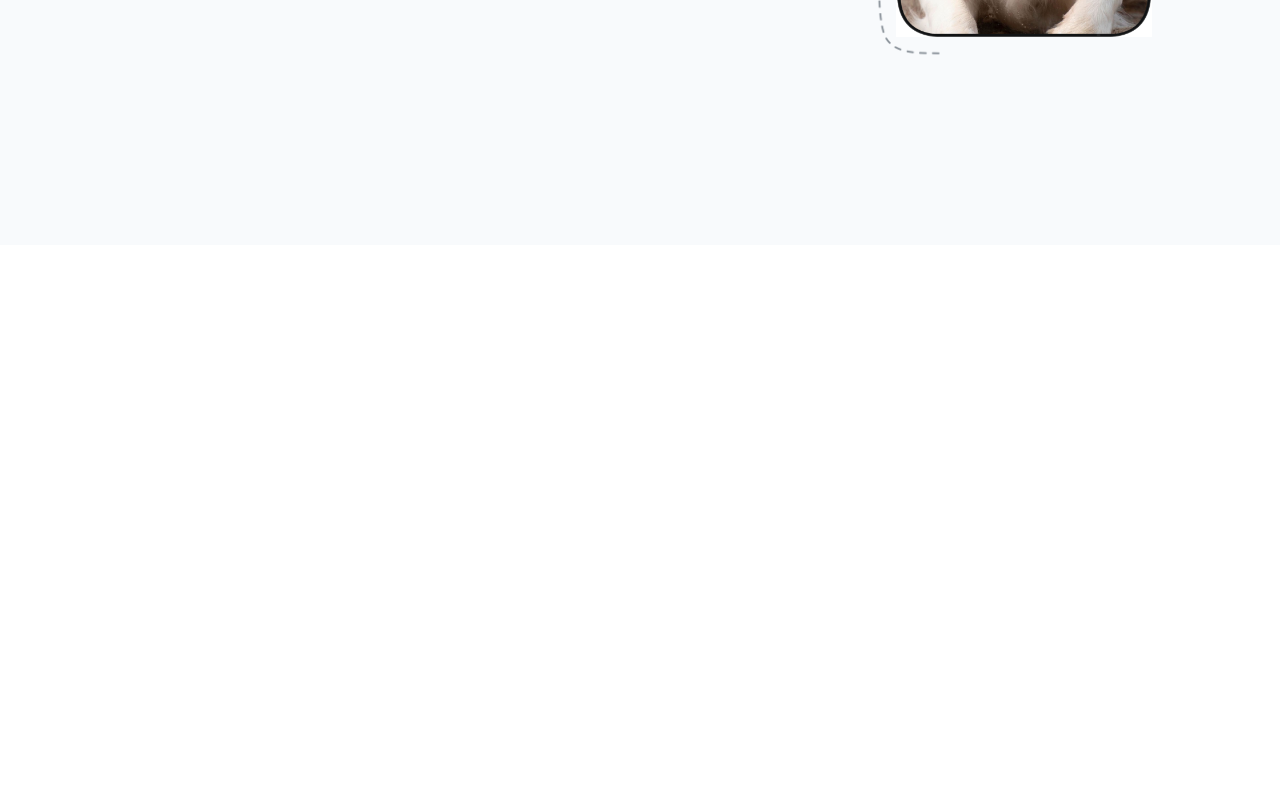
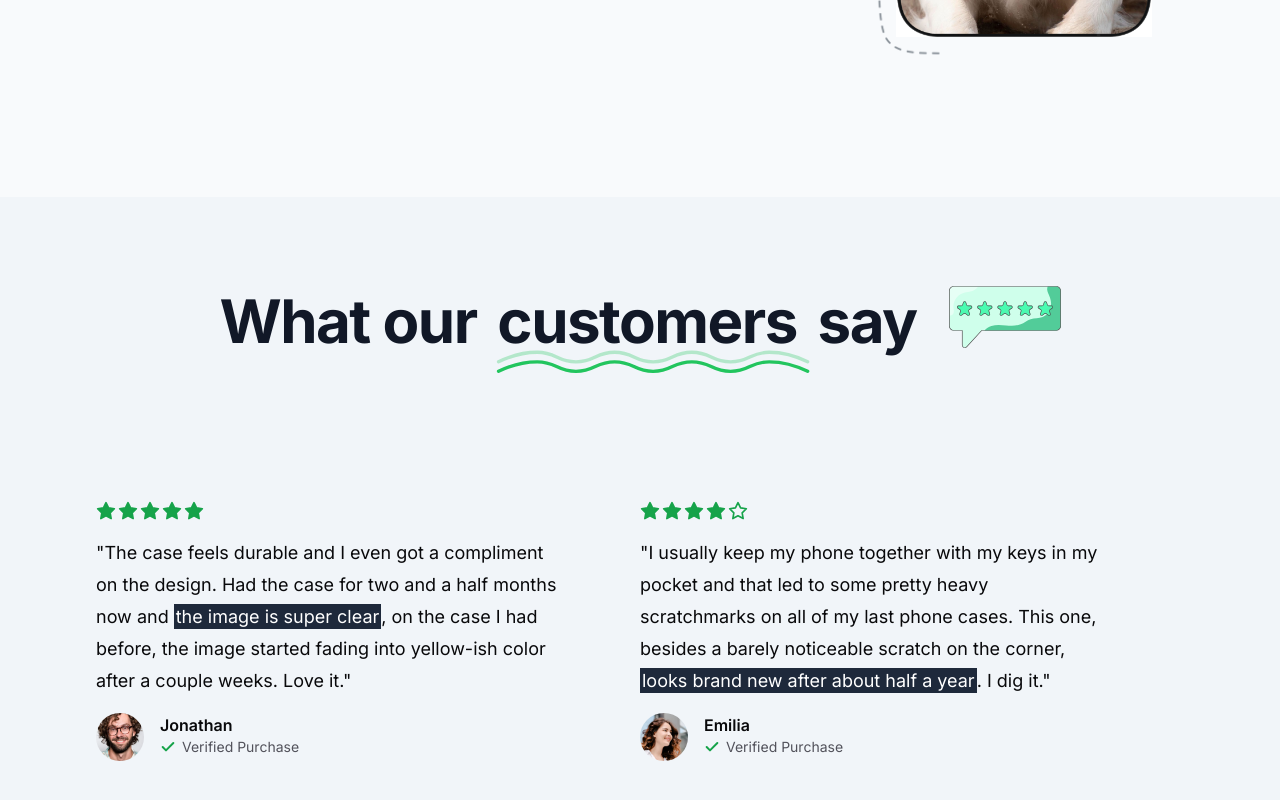
Before and after one commit to sneh-soni/SnapCase, a Next.js app: page / in a window 1280 px wide. Shown: the part 750-1550 px from the top of the page. Before the commit the page ends 995 px from the top, so only its background shows below. Built offline with nearby package versions, Linux system fonts and the light colour scheme; no server answers.

Commit message:
Customer reviews section

```diff
--- a/src/app/page.tsx
+++ b/src/app/page.tsx
@@ -1,3 +1,4 @@
+import { Icons } from "@/components/Icons";
 import Phone from "@/components/Phone";
 import MaxWidthWrapper from "@/components/maxWidthWrapper";
 import { Check, Star } from "lucide-react";
@@ -6,17 +7,20 @@
   return (
     <div className="bg-slate-50">
       <section>
-        <MaxWidthWrapper className="pb-24 pt-10 lg:grid lg:grid-cols-3 sm:pb-32 lg:gap-x-0 xl:gap-x-8 lg:pt-24 xl:pt-32 lg:pb-52">
+        <MaxWidthWrapper className="pb-16 pt-10 lg:grid lg:grid-cols-3 sm:pb-32 lg:gap-x-0 xl:gap-x-8 lg:pt-24 xl:pt-32 lg:pb-40">
+          {/* Hero Section */}
           <div className="col-span-2 px-6 lg:px-0 lg:pt-4">
             <div className="relative mx-auto text-center lg:text-left flex flex-col items-center lg:items-start">
-              <div className="absolute w-28 left-0 -top-20 hidden lg:block">
+              <div className="absolute w-28 left-0 -top-24 hidden lg:block">
                 <img src="/logo.png" className="w-full" />
               </div>
-              <h1 className="relative w-fit tracking-tight text-balance mt-16 font-bold !leading-tight text-gray-900 text-4xl md:text-6xl ">
+
+              <h1 className="relative w-fit tracking-tight text-balance mt-10 font-bold !leading-tight text-gray-900 text-4xl md:text-6xl ">
                 Your Image on a{" "}
                 <span className="bg-green-600 px-2 text-white">Custom</span>{" "}
                 Phone Case
               </h1>
+
               <p className="mt-8 text-lg lg:pr-10 max-w-prose text-center lg:text-left text-balance md:text-wrap">
                 Capture your moments with your own{" "}
                 <span className="text-green-600 font-semibold">
@@ -25,6 +29,7 @@
                 phone case. SnapCase allows you to protect your memories, not
                 just your phone case.
               </p>
+
               <ul className="mt-8 space-y-2 text-left font-medium flex flex-col items-center sm:text-start">
                 <div className="space-y-2">
                   <li className="flex gap-2 items-center text-left">
@@ -41,6 +46,8 @@
                   </li>
                 </div>
               </ul>
+
+              {/* Spread Image Section */}
               <div className="mt-12 flex flex-col sm:flex-row items-center sm:items-start gap-4">
                 <div className="flex -space-x-4">
                   <img
@@ -81,6 +88,8 @@
               </div>
             </div>
           </div>
+
+          {/* Phone Image Section */}
           <div className="col-span-full lg:col-span-1 w-full flex justify-center px-8 sm:px-16 md:px-0 mt-32 lg:mx-0 lg:mt-20 h-fit">
             <div className="relative md:max-w-xl">
               <img
@@ -96,6 +105,102 @@
           </div>
         </MaxWidthWrapper>
       </section>
+
+      <section className="bg-slate-100 grainy-dark py-16">
+        <MaxWidthWrapper className="flex flex-col items-center gap-16 sm:gap-32">
+          {/* Heading Section */}
+          <div className="flex flex-col lg:flex-row items-center gap-4 sm:gap-6 lg:gap-8">
+            <h2 className="order-1 mt-2 tracking-tight text-center text-balance !leading-tight font-bold text-5xl md:text-6xl text-gray-900">
+              What our{" "}
+              <span className="relative px-2">
+                customers{" "}
+                <Icons.underline className="hidden sm:block pointer-events-none absolute inset-x-0 -bottom-8 text-green-500" />
+              </span>{" "}
+              say
+            </h2>
+            <img
+              src="/customer-reviews.svg"
+              className="w-24 lg:w-28 order-0 lg:order-2"
+            />
+          </div>
+
+          {/* Reviews Section */}
+          <div className="mx-auto grid max-w-2xl grid-cols-1 px-4 lg:mx-0 lg:max-w-none lg:grid-cols-2 gap-y-16">
+            {/* Review 1 */}
+            <div className="flex flex-auto flex-col gap-2 lg:pr-8 xl:pr-20">
+              <div className="flex gap-0.5 mb-2">
+                <Star className="h-5 w-5 text-green-600 fill-green-600" />
+                <Star className="h-5 w-5 text-green-600 fill-green-600" />
+                <Star className="h-5 w-5 text-green-600 fill-green-600" />
+                <Star className="h-5 w-5 text-green-600 fill-green-600" />
+                <Star className="h-5 w-5 text-green-600 fill-green-600" />
+              </div>
+              <div className="text-lg leading-8">
+                <p>
+                  "The case feels durable and I even got a compliment on the
+                  design. Had the case for two and a half months now and{" "}
+                  <span className="p-0.5 bg-slate-800 text-white">
+                    the image is super clear
+                  </span>
+                  , on the case I had before, the image started fading into
+                  yellow-ish color after a couple weeks. Love it."
+                </p>
+              </div>
+              <div className="flex gap-4 mt-2">
+                <img
+                  className="rounded-full h-12 w-12 object-cover"
+                  src="/user-1.png"
+                  alt="user"
+                />
+                <div className="flex flex-col">
+                  <p className="font-semibold">Jonathan</p>
+                  <div className="flex gap-1.5 items-center text-zinc-600">
+                    <Check className="h-4 w-4 stroke-[3px] text-green-600" />
+                    <p className="text-sm">Verified Purchase</p>
+                  </div>
+                </div>
+              </div>
+            </div>
+
+            {/* Review 2 */}
+            <div className="flex flex-auto flex-col gap-2 lg:pr-8 xl:pr-20">
+              <div className="flex gap-0.5 mb-2">
+                <Star className="h-5 w-5 text-green-600 fill-green-600" />
+                <Star className="h-5 w-5 text-green-600 fill-green-600" />
+                <Star className="h-5 w-5 text-green-600 fill-green-600" />
+                <Star className="h-5 w-5 text-green-600 fill-green-600" />
+                <Star className="h-5 w-5 text-green-600 fill-none" />
+              </div>
+              <div className="text-lg leading-8">
+                <p>
+                  "I usually keep my phone together with my keys in my pocket
+                  and that led to some pretty heavy scratchmarks on all of my
+                  last phone cases. This one, besides a barely noticeable
+                  scratch on the corner,{" "}
+                  <span className="p-0.5 bg-slate-800 text-white">
+                    looks brand new after about half a year
+                  </span>
+                  . I dig it."
+                </p>
+              </div>
+              <div className="flex gap-4 mt-2">
+                <img
+                  className="rounded-full h-12 w-12 object-cover"
+                  src="/user-3.png"
+                  alt="user"
+                />
+                <div className="flex flex-col">
+                  <p className="font-semibold">Emilia</p>
+                  <div className="flex gap-1.5 items-center text-zinc-600">
+                    <Check className="h-4 w-4 stroke-[3px] text-green-600" />
+                    <p className="text-sm">Verified Purchase</p>
+                  </div>
+                </div>
+              </div>
+            </div>
+          </div>
+        </MaxWidthWrapper>
+      </section>
     </div>
   );
 }
--- /dev/null
+++ b/src/components/Icons.tsx
@@ -0,0 +1,22 @@
+import { LucideProps } from "lucide-react";
+
+export const Icons = {
+  underline: (props: LucideProps) => (
+    <svg {...props} viewBox="0 0 687 155">
+      <g
+        stroke="currentColor"
+        strokeWidth="7"
+        fill="none"
+        fillRule="evenodd"
+        strokeLinecap="round"
+        strokeLinejoin="round"
+      >
+        <path
+          d="M20 98c27-13.3333333 54-20 81-20 40.5 0 40.5 20 81 20s40.626917-20 81-20 40.123083 20 80.5 20 40.5-20 81-20 40.5 20 81 20 40.626917-20 81-20c26.915389 0 53.748722 6.6666667 80.5 20"
+          opacity=".3"
+        ></path>
+        <path d="M20 118c27-13.3333333 54-20 81-20 40.5 0 40.5 20 81 20s40.626917-20 81-20 40.123083 20 80.5 20 40.5-20 81-20 40.5 20 81 20 40.626917-20 81-20c26.915389 0 53.748722 6.6666667 80.5 20"></path>
+      </g>
+    </svg>
+  ),
+};
```
Also changed, not shown: public/customer-reviews.svg (added).
